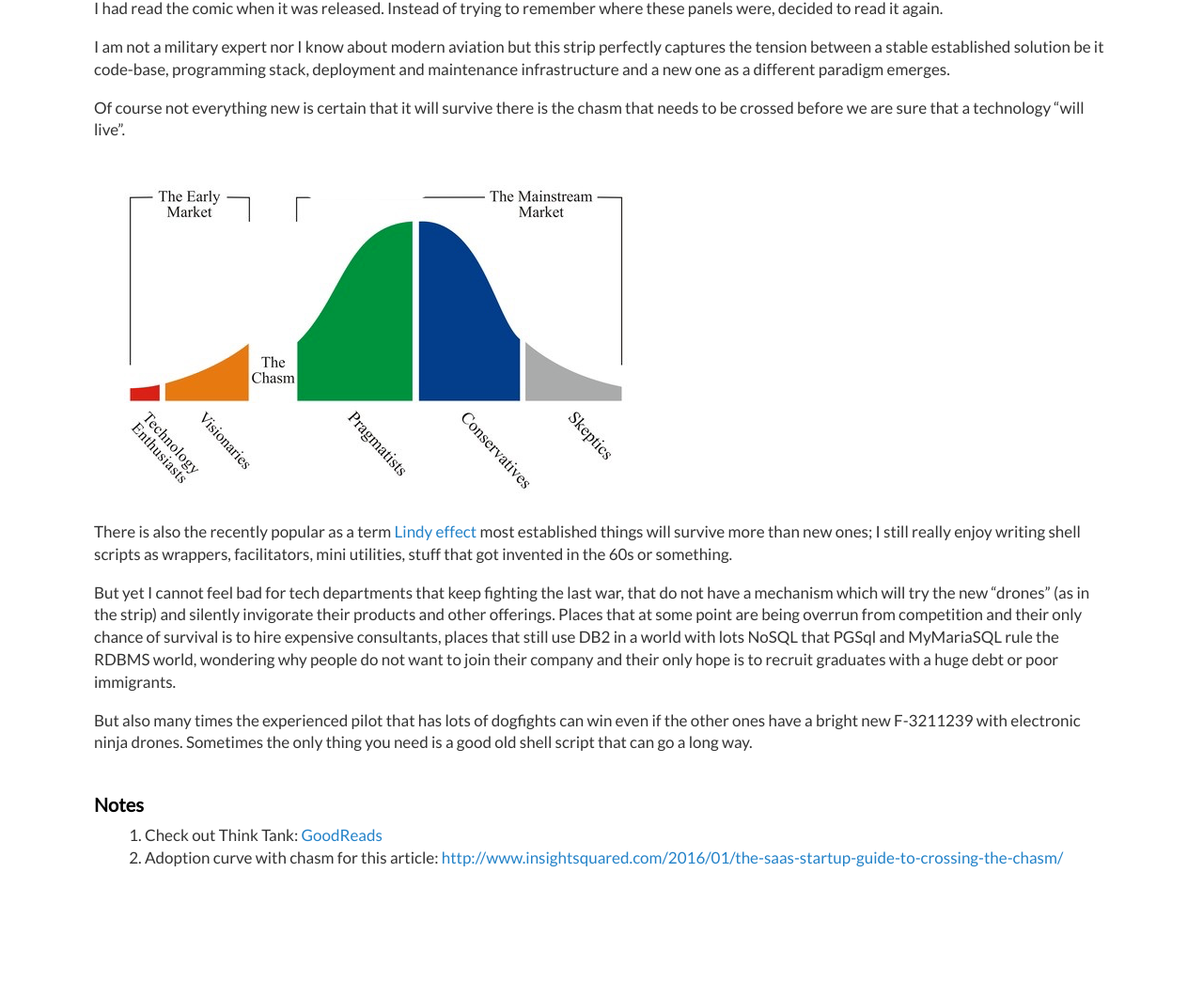
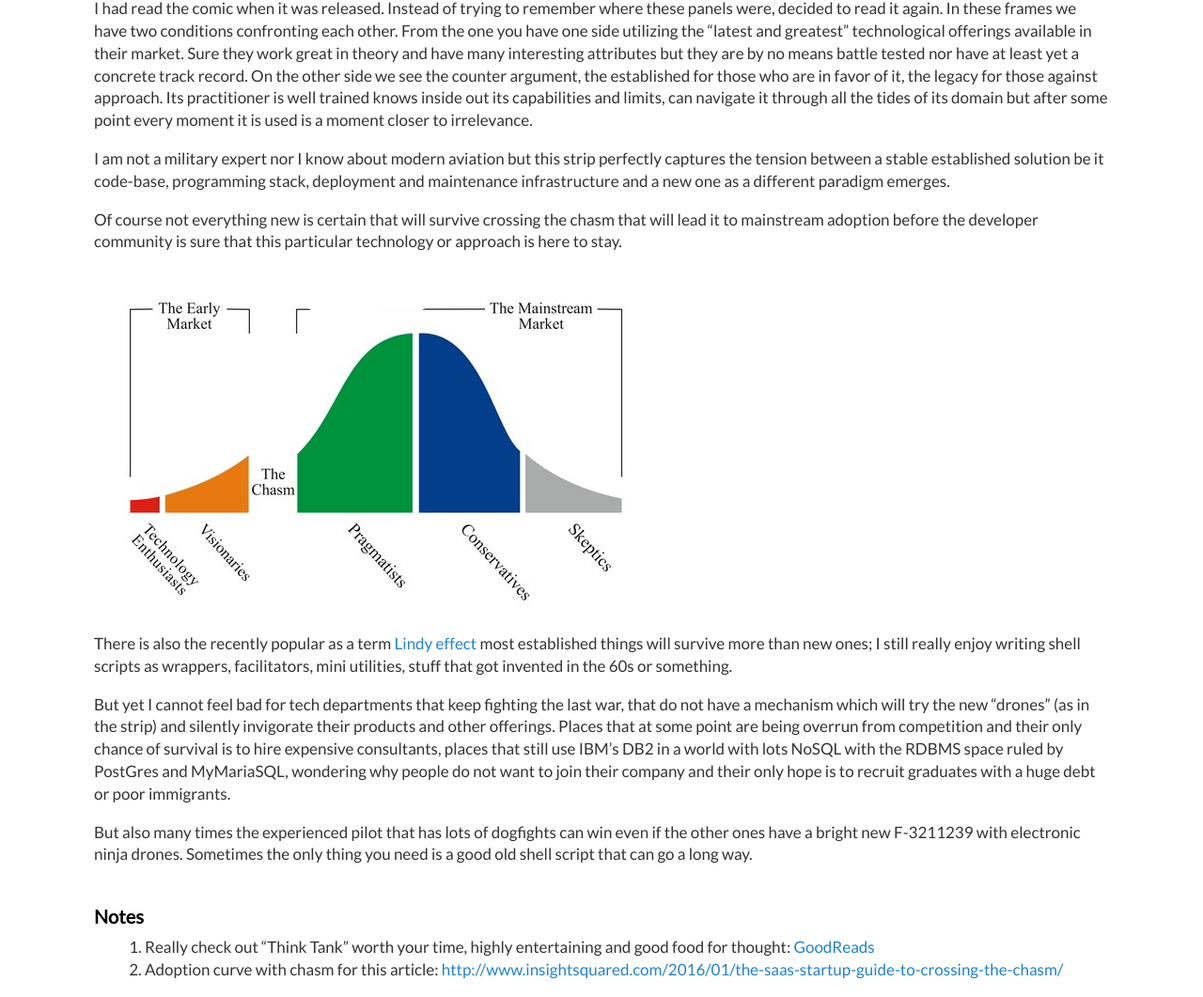
Before and after one commit to dimitrismistriotis/dimitrismistriotis.github.io, a Jekyll site: the page built from _posts/2018-04-14-comic_strip_inspiration.md, in a window 1280 px wide and 1400 px high, scrolled down 200 px. Shown: the part 339-1400 px from the top of the window at 94% size. Built offline with Jekyll 4.4.1, drawn with Linux system fonts in a browser that asks for light colours; before the commit the page ends 1481 px from its top, so only the background shows below that.

Commit message:
Article beefed up

```diff
--- a/_posts/2018-04-14-comic_strip_inspiration.md
+++ b/_posts/2018-04-14-comic_strip_inspiration.md
@@ -11,15 +11,25 @@ Without much fanfare:
 ![Think Tank issue 07 2nd page - extract](/images/strips/think_tank-technology.jpg)
 
 I had read the comic when it was released. Instead of trying to remember where
-these panels were, decided to read it again.
+these panels were, decided to read it again. In these frames we have two
+conditions confronting each other. From the one you have one side utilizing
+the "latest and greatest" technological offerings available in their market.
+Sure they work great in theory and have many interesting attributes but they
+are by no means battle tested nor have at least yet a concrete track record.
+On the other side we see the counter argument, the established for those
+who are in favor of it, the legacy for those against approach. Its practitioner
+is well trained knows inside out its capabilities and limits, can navigate it
+through all the tides of its domain but after some point every moment it is
+used is a moment closer to irrelevance.
 
 I am not a military expert nor I know about modern aviation but this strip
 perfectly captures the tension between a stable established solution be it
 code-base, programming stack, deployment and maintenance infrastructure and a
 new one as a different paradigm emerges.
 
-Of course not everything new is certain that it will survive there is the chasm
-that needs to be crossed before we are sure that a technology "will live".
+Of course not everything new is certain that will survive crossing the chasm
+that will lead it to mainstream adoption before the developer community is
+sure that this particular technology or approach is here to stay.
 
 ![Technology Adoption Curve with chasm](/images/diagrams/technology_adoption_curve.png)
 
@@ -32,10 +42,10 @@ But yet I cannot feel bad for tech departments that keep fighting the last war,
 that do not have a mechanism which will try the new "drones" (as in the strip)
 and silently invigorate their products and other offerings. Places that at some
 point are being overrun from competition and their only chance of survival is
-to hire expensive consultants, places that still use DB2 in a world with lots
-NoSQL that PGSql and MyMariaSQL rule the RDBMS world, wondering why people do
-not want to join their company and their only hope is to recruit graduates with
-a huge debt or poor immigrants.
+to hire expensive consultants, places that still use IBM's DB2 in a world
+with lots NoSQL with the RDBMS space ruled by PostGres and MyMariaSQL,
+wondering why people do not want to join their company and their only hope is
+to recruit graduates with a huge debt or poor immigrants.
 
 But also many times the experienced pilot that has lots of dogfights can win
 even if the other ones have a bright new F-3211239 with electronic ninja
@@ -44,5 +54,6 @@ go a long way.
 
 ## Notes
 
-1. Check out Think Tank: [GoodReads](https://www.goodreads.com/book/show/17742011-think-tank-vol-2?ac=1&from_search=true)
+1. Really check out "Think Tank" worth your time, highly entertaining and good
+   food for thought: [GoodReads](https://www.goodreads.com/book/show/17742011-think-tank-vol-2?ac=1&from_search=true)
 2. Adoption curve with chasm for this article: <http://www.insightsquared.com/2016/01/the-saas-startup-guide-to-crossing-the-chasm/>
```
